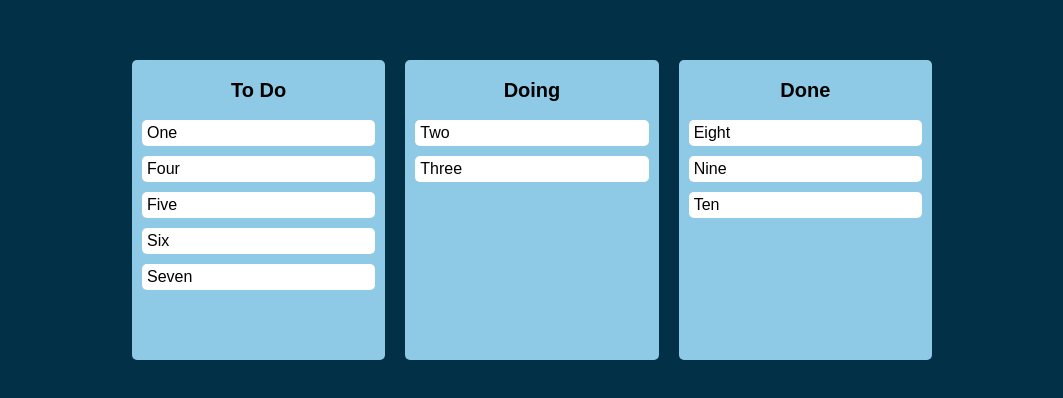
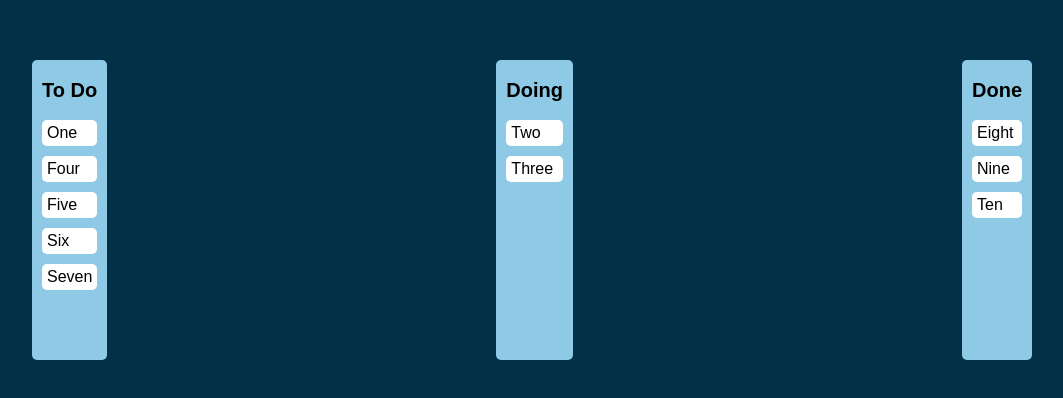
Before and after one commit to yyeonkim/react-masterclass, a React (Create React App) app: page / in a window 1280 px wide. Shown: the part 190-588 px from the top of the page, without its empty margins (108-1171 px from the left). Built offline with nearby package versions, Linux system fonts and the light colour scheme.

Commit message:
Add movement across boards

```diff
--- a/src/App.tsx
+++ b/src/App.tsx
@@ -9,28 +9,32 @@ export default function App() {
   const [toDos, setToDos] = useRecoilState(toDoState);
 
   const onDragEnd = (result: DropResult) => {
-    const { draggableId, destination, source } = result;
+    const { destination, source } = result;
+    // Same index
+    if (!destination) return;
 
-    // Move in same board
+    // Move in the same board
     if (destination.droppableId === source.droppableId) {
-      // Same index
-      if (!destination.index) return;
-
       const boardCopy = [...toDos[source.droppableId]];
       const [removed] = boardCopy.splice(source.index, 1);
 
       boardCopy.splice(destination.index, 0, removed);
       setToDos({ ...toDos, [source.droppableId]: boardCopy });
+    } else {
+      // Move across boards
+      const sourceBoard = [...toDos[source.droppableId]];
+      const destinationBoard = [...toDos[destination.droppableId]];
+
+      const [removed] = sourceBoard.splice(source.index, 1);
+      destinationBoard.splice(destination.index, 0, removed);
+
+      setToDos({
+        ...toDos,
+        [source.droppableId]: sourceBoard,
+        [destination.droppableId]: destinationBoard,
+      });
     }
   };
-
-  // 1) Delete item on sourceIndex
-  // 2) Put back the item on destinationIndex
-  // const reorder = (
-  //   list: string[],
-  //   sourceIndex: number,
-  //   destinationIndex: number
-  // ) => {};
 
   return (
     <Wrapper>
@@ -51,7 +55,7 @@ export default function App() {
 
 const Wrapper = styled.div`
   display: flex;
-  max-width: 80rem;
+  max-width: 100rem;
   width: 100%;
   margin: 0 auto;
   justify-content: center;
@@ -62,7 +66,7 @@ const Wrapper = styled.div`
 
 const Boards = styled.div`
   width: 100%;
-  display: grid;
-  grid-template-columns: repeat(3, 1fr);
-  grid-gap: 2rem;
+  display: flex;
+  justify-content: space-between;
+  flex-wrap: wrap;
 `;
```
